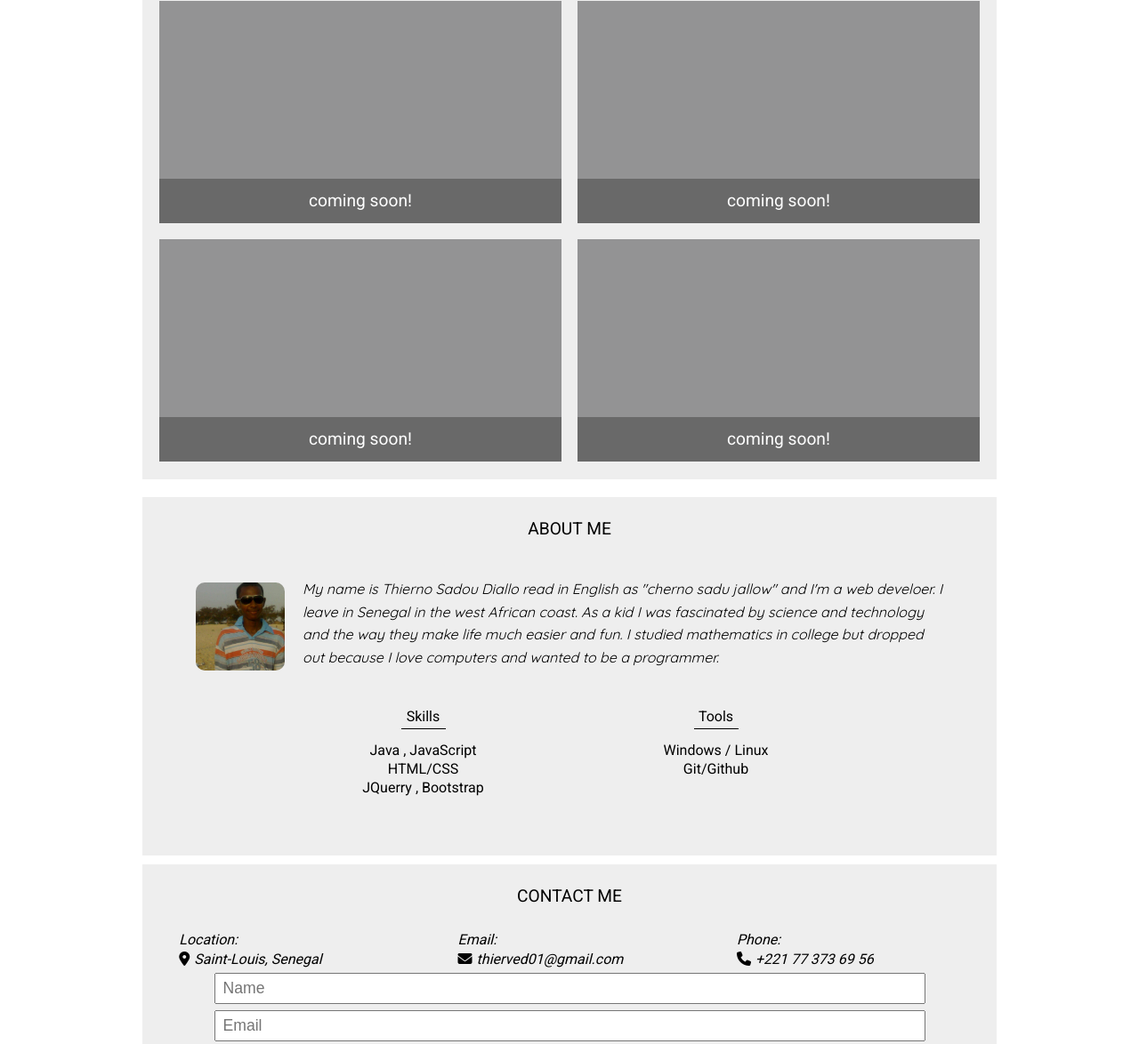
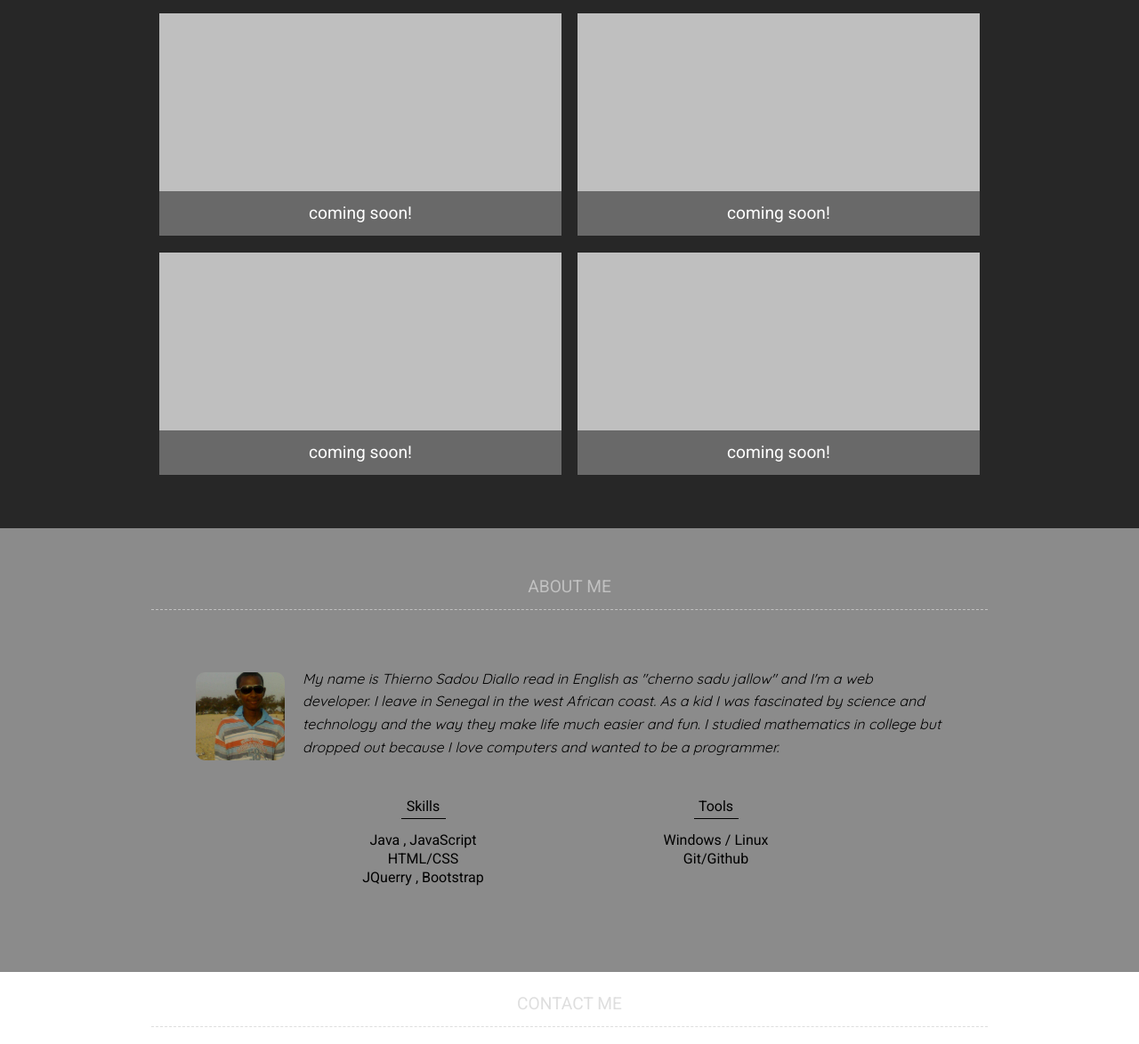
Before and after one commit to thierved/thierved.github.com, a plain HTML site: page index.html in a window 1280 px wide. Shown: the part 1000-2174 px from the top of the page at 89% size. Drawn offline with nearby package versions, Linux system fonts and the light colour scheme.

Commit message:
finished the portfolio projects section

```diff
--- a/css/main.css
+++ b/css/main.css
@@ -51,11 +51,14 @@ table {
 a { text-decoration: none; }
 
 .sub-title {
+		margin-bottom: 35px;
     padding: 1rem;
     text-align: center;
     font-size: 1.2rem;
     text-transform: uppercase;
     font-weight: 400;
+		color: rgba(211, 211, 211, 0.75);
+		border-bottom: 1px dashed rgba(211, 211, 211, 0.75);
 }
 
 p {
@@ -65,9 +68,8 @@ p {
 }
 
 section .container {
-    margin: 10px auto;
+    margin: auto;
     padding: 10px;
-    background-color: #eee;
 }
 
 /*=================================================================
@@ -218,14 +220,15 @@ header {
 /************************ PORTFOLIO **********************/
 
 #recent-projects {
-
+    padding: 40px 0;
+    background-color: rgba(21, 21, 21, 0.92);
 }
 
 .projects-list li {
     position: relative;
     width: 100%;
     height: 250px;
-    background-color: rgba(115, 115, 117, 0.733);
+    background-color: rgb(191, 191, 191);
     margin: 10px 0;
 }
 
@@ -243,6 +246,11 @@ header {
 }
 
 /************************ ABOUT ME **********************/
+
+#about-me {
+	padding: 30px 0;
+	background-color: rgba(119, 119, 119, 0.85);
+}
 
 #about-me .container {
     padding-bottom: 30px;
--- a/index.html
+++ b/index.html
@@ -46,7 +46,6 @@
         <section id="recent-projects">
             <div class="container">
                 <h2 class="sub-title">projects</h2>
-                <p>These are the projects that I've worked on recently</p>
                 <ul class="projects-list">
                     <li>
                         <a href="">coming soon!</a>
@@ -80,7 +79,7 @@
                     <img src="./images/my_picture.jpg" alt="">
                     <div class="text">
                         My name is Thierno Sadou Diallo read in English as "cherno sadu jallow"
-                        and I'm a web develoer. I leave in Senegal in the west African coast.
+                        and I'm a web developer. I leave in Senegal in the west African coast.
                         As a kid I was fascinated by science and technology and the way they make
                         life much easier and fun. I studied mathematics in college but dropped out
                         because I love computers and wanted to be a programmer.
```
